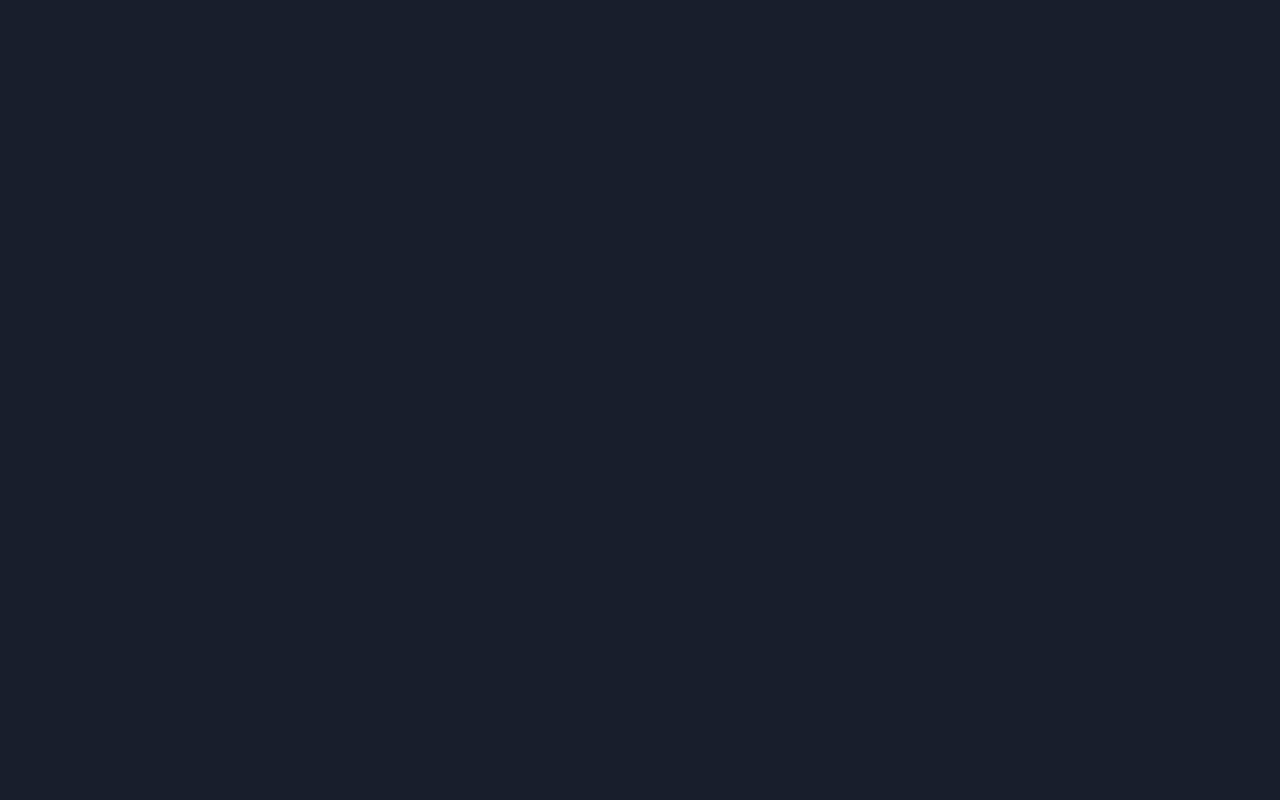
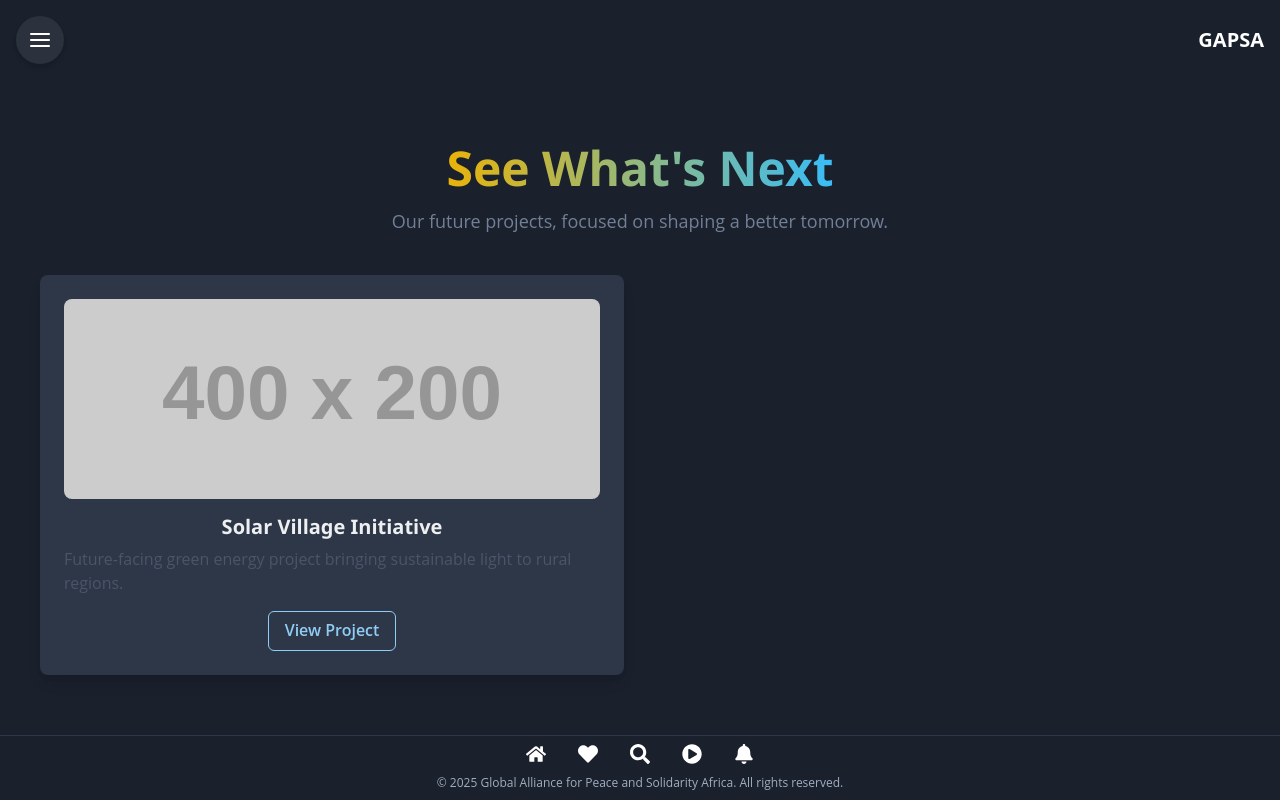
Before and after one commit to goseecreator/gapsa-web, a React (Vite) app: page /portal/future in a window 1280 px wide. Before the commit this address had no page. Built offline with nearby package versions, Linux system fonts and the light colour scheme.

Commit message:
Past and Future Projects

```diff
--- a/src/App.tsx
+++ b/src/App.tsx
@@ -7,6 +7,9 @@ import PortalPage from "./pages/PortalPage";
 import ProjectDetailPage from "./pages/ProjectDetailPage";
 import SnippetsPage from "./pages/SnippetsPage";
 import ContactPage from "./pages/ContactPage";
+import PastProjectsPage from "./pages/PastProjectsPage"; // Import the Past Projects Page
+import SeeWhatsNextPage from "./pages/SeeWhatsNextPage"; // Ensure this page exists
+
 
 export default function App() {
   return (
@@ -16,9 +19,12 @@ export default function App() {
         <Route path="/about" element={<AboutPage />} />
         <Route path="/donate" element={<DonatePage />} />
         <Route path="/portal" element={<PortalPage />} />
+        <Route path="/portal/past" element={<PastProjectsPage />} /> {/* Route for Past Projects */}
         <Route path="/projects/:projectId" element={<ProjectDetailPage />} />
         <Route path="/snippets" element={<SnippetsPage />} />
         <Route path="/contact" element={<ContactPage />} />
+        <Route path="/portal/future" element={<SeeWhatsNextPage />} /> {/* This should be for future projects */}
+
       </Route>
     </Routes>
   );
--- /dev/null
+++ b/src/pages/PastProjectsPage.tsx
@@ -0,0 +1,52 @@
+// src/pages/PastProjectsPage.tsx
+
+import { Box, Heading, SimpleGrid, Text, Button, useColorModeValue } from "@chakra-ui/react";
+import { projects } from "../data/projects"; // Assuming you're importing your data here
+
+const PastProjectsPage = () => {
+  const pastProjects = projects.filter((p) => p.category === "past");
+  const tileBg = useColorModeValue("gray.100", "gray.700");
+
+  return (
+    <Box px={6} py={12}>
+      <Heading textAlign="center" size="2xl" mb={8}>
+        Past Projects
+      </Heading>
+
+      <SimpleGrid columns={{ base: 1, md: 2 }} spacing={8}>
+        {pastProjects.map((project) => (
+          <Box
+            key={project.slug}
+            bg={tileBg}
+            p={6}
+            borderRadius="lg"
+            boxShadow="lg"
+            display="flex"
+            flexDirection="column"
+            alignItems="center"
+          >
+            <Box
+              bgImage={`url(${project.image})`}
+              bgSize="cover"
+              bgPosition="center"
+              borderRadius="lg"
+              height="200px"
+              width="100%"
+            />
+            <Heading size="md" mt={4} mb={2}>
+              {project.title}
+            </Heading>
+            <Text mb={4} color="gray.600">
+              {project.description}
+            </Text>
+            <Button as="a" href={`/projects/${project.slug}`} variant="outline" colorScheme="blue">
+              View Project
+            </Button>
+          </Box>
+        ))}
+      </SimpleGrid>
+    </Box>
+  );
+};
+
+export default PastProjectsPage; // Ensure default export here
--- /dev/null
+++ b/src/pages/SeeWhatsNextPage.tsx
@@ -0,0 +1,64 @@
+// src/pages/SeeWhatsNextPage.tsx
+
+import {
+    Box,
+    Heading,
+    SimpleGrid,
+    Text,
+    Button,
+    VStack,
+    useColorModeValue,
+  } from "@chakra-ui/react";
+  import { projects } from "../data/projects"; // Assuming you're importing your data here
+
+  export default function SeeWhatsNextPage() {
+    const futureProjects = projects.filter((p) => p.category === "future");
+    const tileBg = useColorModeValue("gray.100", "gray.700");
+
+    return (
+      <Box px={6} py={12}>
+        <VStack spacing={4} textAlign="center" mb={10}>
+          <Heading size="2xl" bgGradient="linear(to-r, brand.gold.400, brand.blue.400)" bgClip="text">
+            See What's Next
+          </Heading>
+          <Text fontSize="lg" color="gray.500" maxW="2xl">
+            Our future projects, focused on shaping a better tomorrow.
+          </Text>
+        </VStack>
+
+        {/* Display Future Projects */}
+        <SimpleGrid columns={{ base: 1, md: 2 }} spacing={8}>
+          {futureProjects.map((project) => (
+            <Box
+              key={project.slug}
+              bg={tileBg}
+              p={6}
+              borderRadius="lg"
+              boxShadow="lg"
+              display="flex"
+              flexDirection="column"
+              alignItems="center"
+            >
+              <Box
+                bgImage={`url(${project.image})`}
+                bgSize="cover"
+                bgPosition="center"
+                borderRadius="lg"
+                height="200px"
+                width="100%"
+              />
+              <Heading size="md" mt={4} mb={2}>
+                {project.title}
+              </Heading>
+              <Text mb={4} color="gray.600">
+                {project.description}
+              </Text>
+              <Button as="a" href={`/projects/${project.slug}`} variant="outline" colorScheme="blue">
+                View Project
+              </Button>
+            </Box>
+          ))}
+        </SimpleGrid>
+      </Box>
+    );
+  }
--- a/src/pages/SnippetsPage.tsx
+++ b/src/pages/SnippetsPage.tsx
@@ -11,7 +11,6 @@ import { useInView } from "react-intersection-observer";
 import { useEffect, useRef } from "react";
 import { motion } from "framer-motion";
 import MobileFooter from "../components/MobileFooter";
-import { useBreakpointValue } from "@chakra-ui/react";
 
 
 const MotionBox = motion(Box);
```
